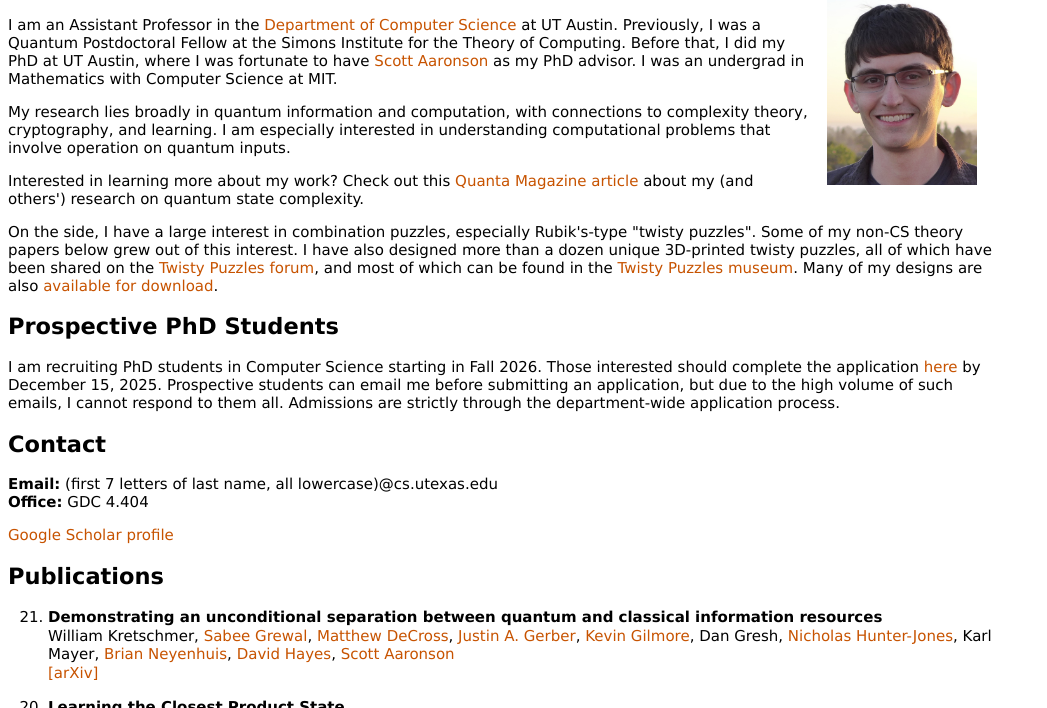
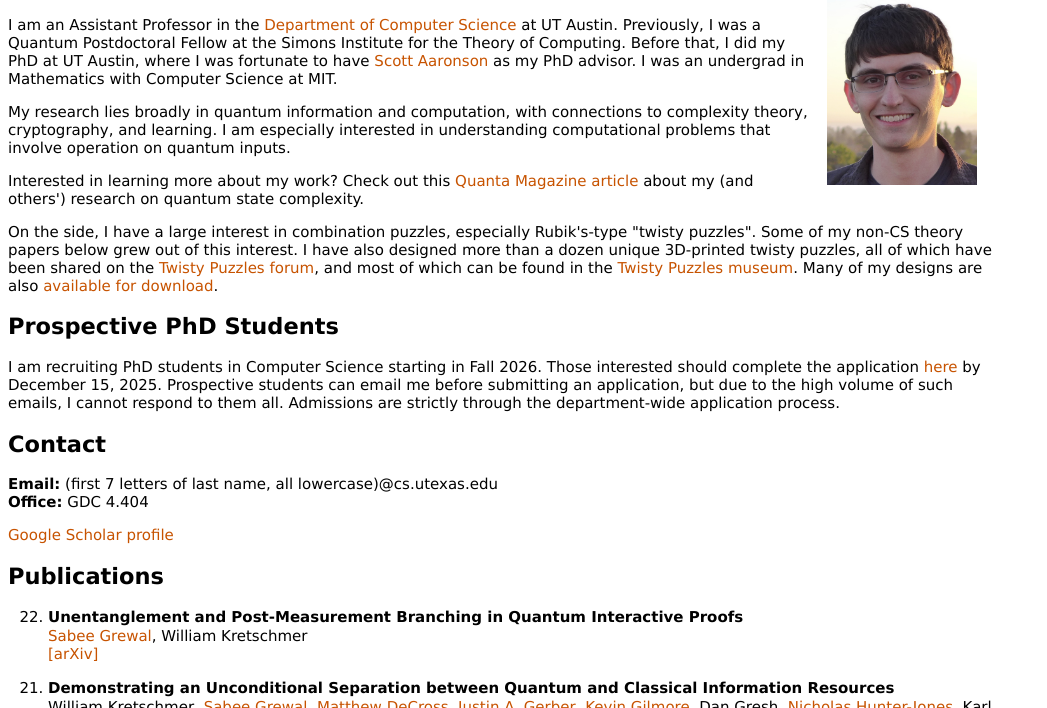
Before and after one commit to wkretschmer/wkretschmer.github.io, a plain HTML site: page index.html in a window 1280 px wide. Shown: the part 92-800 px from the top of the page, without its empty margins (0-1047 px from the left). Drawn offline with Linux system fonts and the light colour scheme.

Commit message:
Unentanglement paper and titlecase consistency

```diff
--- a/index.html
+++ b/index.html
@@ -70,7 +70,16 @@
   <ol reversed>
 
   <li>
-    <b>Demonstrating an unconditional separation between quantum and classical information resources</b>
+    <b>Unentanglement and Post-Measurement Branching in Quantum Interactive Proofs</b>
+    <br>
+    <a href="https://sabeegrewal.com/">Sabee Grewal</a>, William Kretschmer
+    <br>
+    <a href="https://arxiv.org/abs/2509.15319">[arXiv]</a>
+  </li>
+
+
+  <li>
+    <b>Demonstrating an Unconditional Separation between Quantum and Classical Information Resources</b>
     <br>
     William Kretschmer, <a href="https://sabeegrewal.com/">Sabee Grewal</a>, <a href="https://mdecross.github.io/">Matthew DeCross</a>, <a href="https://ultracold.physics.berkeley.edu/justin-gerber">Justin A. Gerber</a>, <a href="https://scholar.google.com/citations?user=aCPhsYoAAAAJ&hl=en">Kevin Gilmore</a>, Dan Gresh, <a href="https://nickrhj.github.io/">Nicholas Hunter-Jones</a>, Karl Mayer, <a href="https://scholar.google.com/citations?user=oBGSuwIAAAAJ&hl=en">Brian Neyenhuis</a>, <a href="https://scholar.google.com/citations?user=wwYvtwEAAAAJ&hl=en">David Hayes</a>, <a href="https://www.scottaaronson.com/">Scott Aaronson</a>
     <br>
@@ -238,7 +247,7 @@
   </li>
 
   <li>
-    <b>Symmetries, graph properties, and quantum speedups</b>
+    <b>Symmetries, Graph Properties, and Quantum Speedups</b>
     <br>
     <a href="https://cs.uwaterloo.ca/~s4bendav/">Shalev Ben-David</a>, <a href="https://www.cs.umd.edu/~amchilds/">Andrew M. Childs</a>, <a href="http://gilyen.hu/">Andr&aacute;s Gily&eacute;n</a>, William Kretschmer, <a href="https://sites.google.com/site/supartha/">Supartha Podder</a>, <a href="https://daochenw.github.io/">Daochen Wang</a>
     <br>
@@ -309,7 +318,7 @@
 </div>
 
 <div id="updated">
-Last updated: September 20, 2025
+Last updated: September 22, 2025
 </div>
 
 </body>
```
